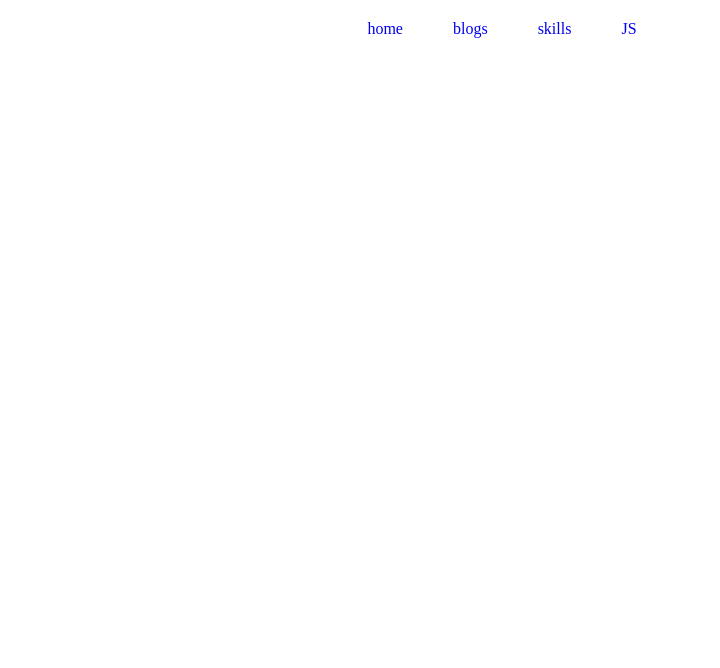
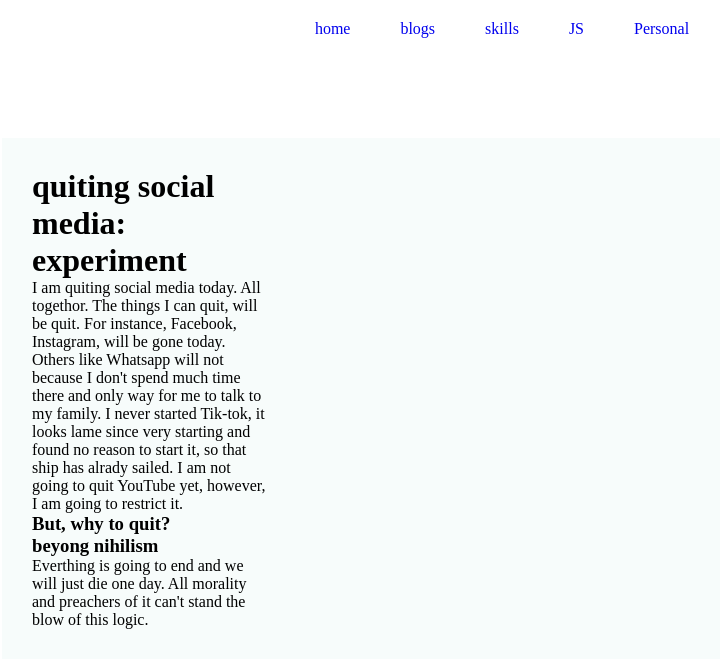
Before and after one commit to grewal25/saran-portfolio, a React (Create React App) app: page /personal in a window 1280 px wide. Shown: the top 668 px of the page, without its empty margins (138-858 px from the left). Built offline with nearby package versions, Linux system fonts and the light colour scheme.

Commit message:
add personal page "

```diff
--- a/src/App.js
+++ b/src/App.js
@@ -10,6 +10,7 @@ import Skills from './Page/Skills/Skills';
 
 import Navbar from './component/Navbar/Navbar';
 import JavaSciptBlog from './Page/JavaScript/JavaScriptBlog';
+import Personal from './Page/Personal/Personal';
 
 
 
@@ -36,6 +37,10 @@ function App() {
 
           </Route>
 
+          <Route  path="/personal" component={Personal}>
+
+          </Route>
+
         </Switch>
     </BrowserRouter>
 
--- /dev/null
+++ b/src/Page/Personal/Personal.js
@@ -0,0 +1,47 @@
+import React, { Component, useEffect, useState } from "react";
+// import './JavaScriptBlog.css'
+import ReactMarkdown from "react-markdown";
+import { Prism as SyntaxHighlighter } from "react-syntax-highlighter";
+
+export default function Personal() {
+  const file_name = "personal.md";
+  let [post, setPost] = useState(" ");
+  useEffect(() => {
+    import(`../../markdown/${file_name}`)
+      .then((res) => {
+        fetch(res.default)
+          .then((res) => res.text())
+          .then((res) => setPost(res));
+      })
+      .catch((err) => console.log(err));
+  });
+  return (
+      <>
+    <div className="top-main">
+        <div className="markdown-js" >
+        <ReactMarkdown
+        children={post}
+        components={{
+          code({ node, inline, className, children, ...props }) {
+            const match = /language-(\w+)/.exec(className || "");
+            return !inline && match ? (
+              <SyntaxHighlighter
+                children={String(children).replace(/\n$/, "")}
+                language={match[1]}
+                PreTag="div"
+                {...props}
+              />
+            ) : (
+              <code className={className} {...props}>
+                  <div className="code-main">{children}</div>
+
+              </code>
+            );
+          },
+        }}
+      />
+      </div>
+    </div>
+    </>
+  );
+}
--- a/src/component/Navbar/Navbar.css
+++ b/src/component/Navbar/Navbar.css
@@ -15,7 +15,7 @@
 
 .navbar ul{
     display: grid;
-    grid-template-columns: repeat(4, auto);
+    grid-template-columns: repeat(5, auto);
     grid-gap: 10px;
 
 }
--- a/src/component/Navbar/Navbar.js
+++ b/src/component/Navbar/Navbar.js
@@ -11,6 +11,7 @@ export default function Navbar(){
               <li> <a href="./blog" >blogs</a></li>
               <li>  <a href="./skills" >skills</a></li>
               <li> <a href="./javascript" >JS</a></li>
+              <li> <a href="./personal" >Personal</a></li>
 
 
           </ul>
--- /dev/null
+++ b/src/markdown/personal.md
@@ -0,0 +1,12 @@
+
+# quiting social media: experiment
+
+I am quiting social media today. All togethor. The things I can quit, will be quit. For instance, Facebook, Instagram, will be gone today. Others like Whatsapp will not because I don't spend much time there and only way for me to talk to my family. I never started Tik-tok, it looks lame since very starting and found no reason to start it, so that ship has alrady sailed. I am not going to quit YouTube yet, however, I am going to restrict it.
+
+### But, why to quit?
+
+
+### beyong nihilism
+
+Everthing is going to end and we will just die one day. All morality and preachers of
+it can't stand the blow of this logic.
```
